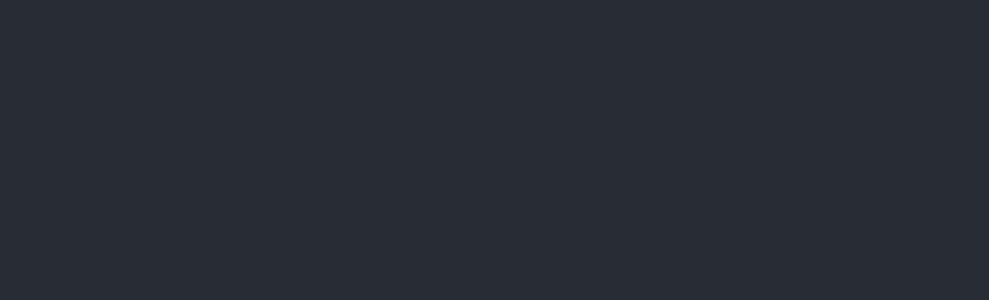
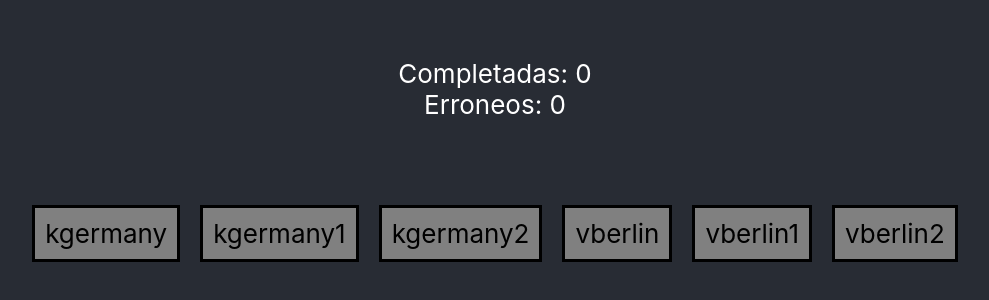
Before and after one commit to CarlomagnoLopez/clc-tech-test, a React (Create React App) app: page / in a window 1280 px wide. Shown: the part 142-442 px from the top of the page, without its empty margins (145-1134 px from the left). Built offline with nearby package versions, Linux system fonts and the light colour scheme.

Commit message:
main: adding game logic and first css aproach

```diff
--- a/src/App.css
+++ b/src/App.css
@@ -1,21 +1,11 @@
 .App {
   text-align: center;
-}
-
-.App-logo {
-  height: 40vmin;
-  pointer-events: none;
-}
-
-@media (prefers-reduced-motion: no-preference) {
-  .App-logo {
-    animation: App-logo-spin infinite 20s linear;
-  }
 }
 
 .App-header {
   background-color: #282c34;
   min-height: 100vh;
+  min-width: 50vw;
   display: flex;
   flex-direction: column;
   align-items: center;
@@ -23,16 +13,3 @@
   font-size: calc(10px + 2vmin);
   color: white;
 }
-
-.App-link {
-  color: #61dafb;
-}
-
-@keyframes App-logo-spin {
-  from {
-    transform: rotate(0deg);
-  }
-  to {
-    transform: rotate(360deg);
-  }
-}
--- a/src/components/MatchGame.tsx
+++ b/src/components/MatchGame.tsx
@@ -9,74 +9,106 @@
 
 const MatchGame: FC<ChildProps> = ({ data }) => {
     const [itemsData, setItemsData] = useState(data)
-    const [itemsCountry, setItemsCountry]: any = useState([])
-    const [itemsCity, setItemsCity]: any = useState([])
+    const [targetValue, setTargetValue]: any = useState('')
+    const [currentValue, setCurrentValue]: any = useState('')
+    const [errors, setErrors]: any = useState(0)
+    const [success, setSuccess]: any = useState(0)
+    useEffect(() => {
+        if (errors !== 0) {
+            // console.log("errores")
+            console.log(errors)
+        }
+        if (success !== 0) {
+            // console.log("completados")
+            console.log(success)
+        }
+    }, [errors, success])
 
     useEffect(() => {
-        createCountryVsCity()
-    }, []);
+
+        if (targetValue !== '' && targetValue.classList.value.indexOf('active') === -1) {
+            console.log('adding style')
+            targetValue.classList.add('active');
+        }
+
+        if (currentValue !== '' && currentValue.classList.value.indexOf('active') === -1) {
+            currentValue.classList.add('active');
+            validatePair() ? setSuccess(success + 1) : setErrors(errors + 1);
+            setTimeout(() => {
+                targetValue.classList.remove('active');
+                currentValue.classList.remove('active');
+                setTargetValue('')
+                setCurrentValue('')
+            }, 1000);
+
+        }
+
+    }, [targetValue, currentValue]);
+
+    const validatePair = () => targetValue.id === currentValue.textContent;
+
+
+
+
+    // }
+
 
     const getRandomInt = (max: number) => {
 
         return Math.floor(Math.random() * max);
     }
 
-    const createCountryVsCity = () => {
-        if (itemsCountry.length === 0) {
+    return (
 
-            for (const [key, value] of Object.entries(itemsData)) {
-                itemsCountry.push(key)
-                itemsCity.push(value)
-            }
-            // makeRandomOrder(itemsCountry.length)
-        }
-    }
-
-    // const makeRandomOrder = (length: any) => {
+        <div className="containerGame">
+            <div className="containerRecords">
+                <div>
+                    Completadas: {success}
+                </div>
+                <div>
+                    Erroneos: {errors}
+                </div>
+            </div>
+            <div className="containerItems">
+                {Object.entries(itemsData).map((item: any, index: number) => {
+                    return (
+                        <span
+                            className={`initialClass country ${item[0]}`}
+                            onClick={(e) => {
+                                if (targetValue === '') {
+                                    setTargetValue(e.target)
+                                } else {
+                                    setCurrentValue(e.target)
+                                }
+                            }
+                            }
+                            key={`${item[0]}-${index}`}
+                            id={item[1]} >
+                            {item[0]}
+                        </span>
+                    )
+                })}
+                {Object.entries(itemsData).map((item: any, index: number) => {
+                    return (
+                        <span
+                            className={`initialClass city ${item[1]}`}
+                            onClick={(e) => {
+                                if (targetValue === '') {
+                                    setTargetValue(e.target)
+                                } else {
+                                    setCurrentValue(e.target)
+                                }
+                            }
+                            }
+                            key={`${item[1]}-${index}`}
+                            id={item[0]} >
+                            {item[1]}
+                        </span>
+                    )
+                })}
+            </div>
 
 
-    // }
-
-
-
-
-    // console.log(data)
-    return (
-        <div className="containerGame">
-            {itemsCountry.length > 0 && itemsCountry.map(
-                (item: any, index: number) => {
-                    return (
-                        <span id={itemsCity[index]} className="country initialClass">
-                            {item}
-                        </span>)
-                })}
-
-            {itemsCity.length > 0 && itemsCity.map(
-                (item: any, index: number) => {
-                    return (
-                        <span id={itemsCountry[index]} className="city initialClass">
-                            {item}
-                        </span>)
-                })}
-
-            {/* <span className="country initialClass">
-                Country
-            </span>
-            <span className="capital initialClass">
-                Down Town
-            </span>
-            <span className="country initialClass">
-                Country
-            </span>
-            <span className="capital initialClass">
-                Down Town
-            </span>
-            <span className="country initialClass">
-                Country
-            </span>
-            <span className="capital initialClass">
-                Down Town
-            </span> */}
         </div>
     )
 };
--- a/src/index.css
+++ b/src/index.css
@@ -7,14 +7,27 @@
   -moz-osx-font-smoothing: grayscale;
 }
 
-code {
-  font-family: source-code-pro, Menlo, Monaco, Consolas, 'Courier New',
-    monospace;
-}
-
 .initialClass {
+  background-color: gray;
   cursor: pointer;
   padding: 10px;
   border-style: solid;
+  color: black;
   margin: 10px;
+  /* pointer-events: all; */
 }
+
+.active {
+  background-color: blue;
+  pointer-events: none;
+  color: white;
+}
+
+.containerGame {
+  height: 50vh;
+  /* width: 70vh; */
+}
+
+.containerRecords{
+  height: 20vh;
+}
```
